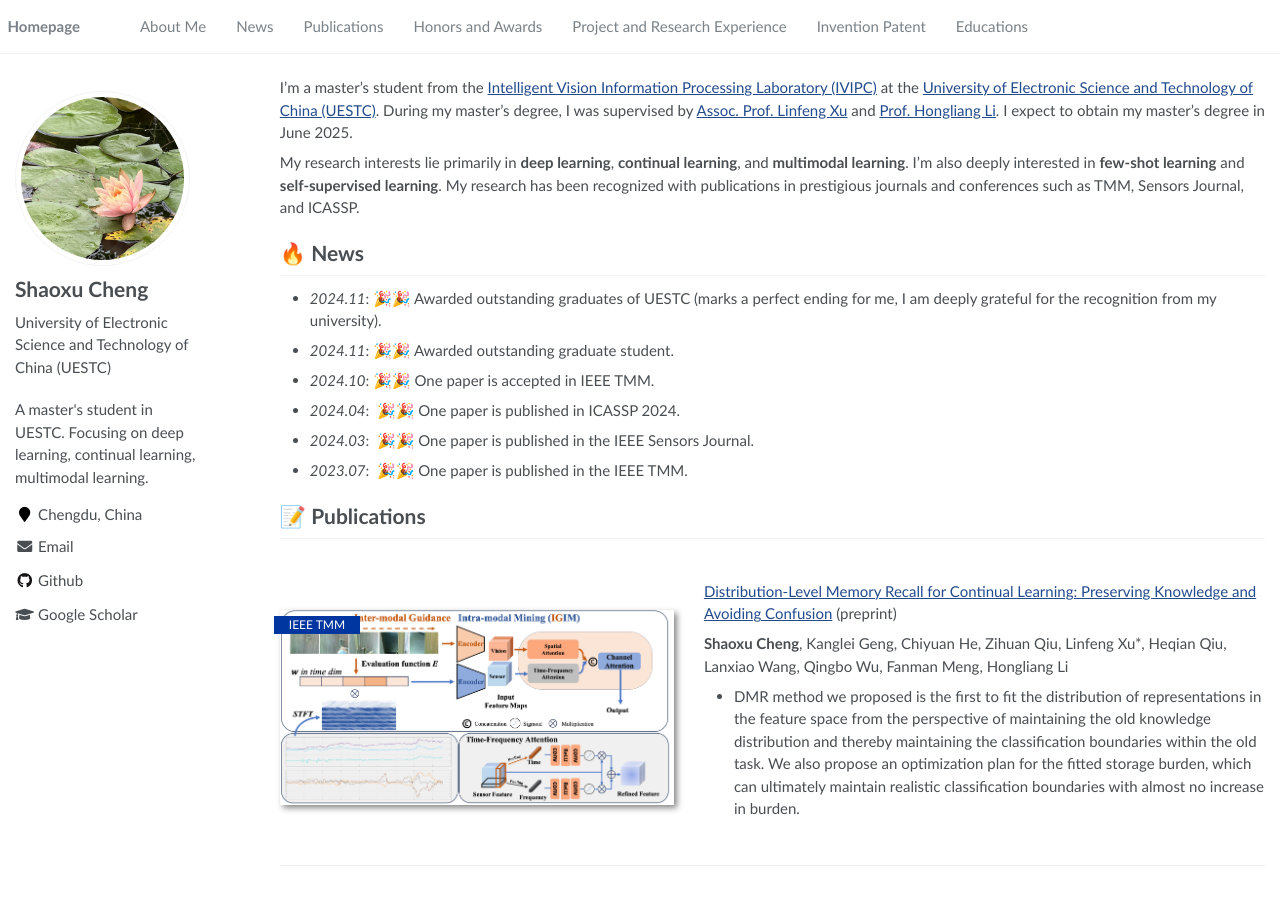
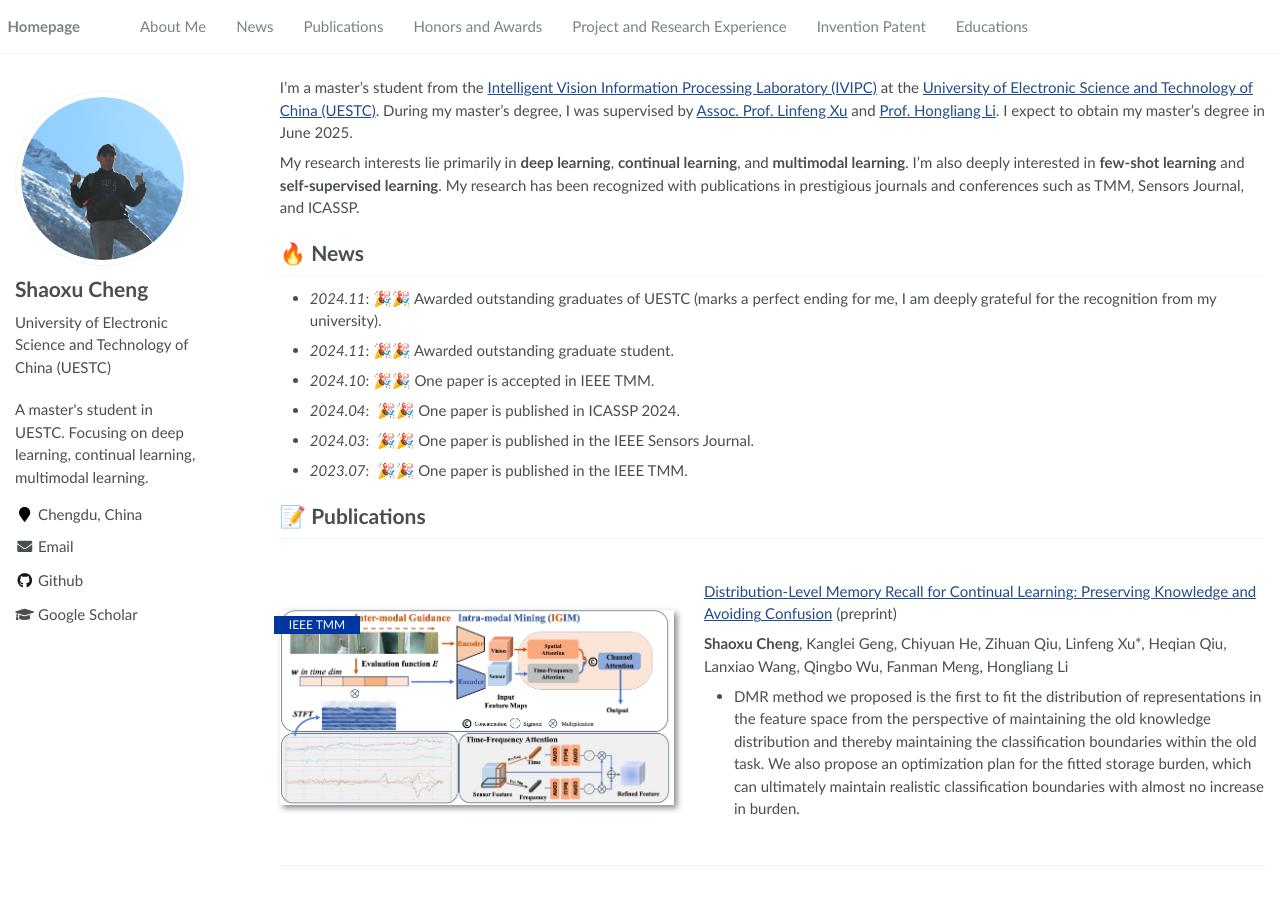
Before and after one commit to Tflowers-0129/tflowers-0129.github.io, a Jekyll site: the page built from _pages/about.md, in a window 1280 px wide and 900 px high. Built offline with Jekyll 4.4.1, drawn with Linux system fonts in a browser that asks for light colours; formulas are drawn with MathJax 3.

Commit message:
update photos

```diff
--- a/_config.yml
+++ b/_config.yml
@@ -22,7 +22,7 @@ baidu_site_verification  :  # get baidu_site_verification from https://ziyuan.ba
 # Site Author
 author:
   name             : "Shaoxu Cheng"
-  avatar           : "images/lotus-512x512.png"
+  avatar           : "images/csx-512x512.png"
   bio              : "University of Electronic Science and Technology of China (UESTC)"
   location         : "Chengdu, China"
   employer         :
```
Also changed, not shown: images/android-chrome-192x192.png, images/android-chrome-512x512.png, images/apple-touch-icon.png, images/csx-512x512.png (added), images/favicon-16x16.png, images/favicon-32x32.png, images/favicon.ico, images/favicon.png (deleted).
